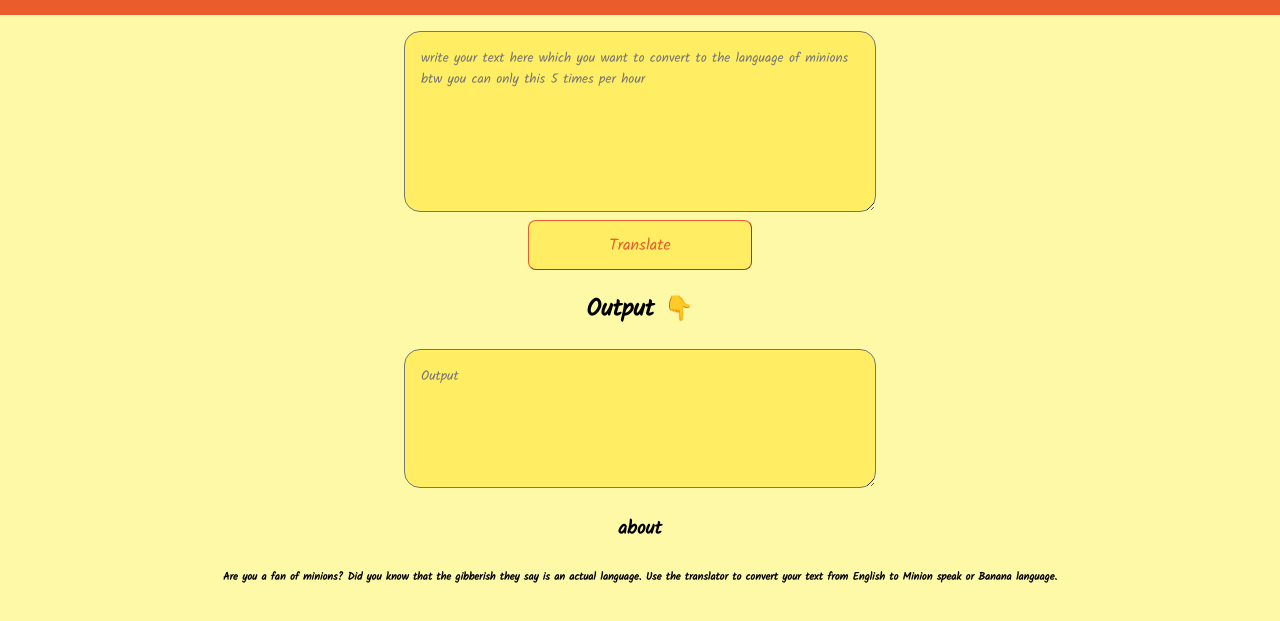
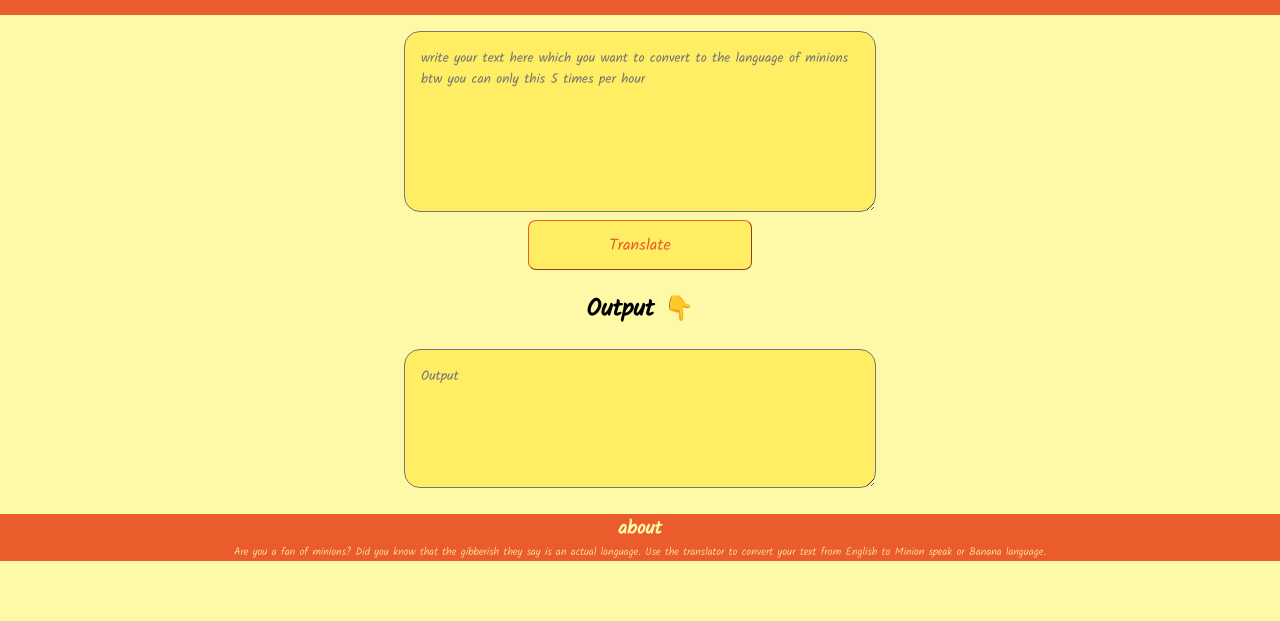
Before and after one commit to shobhit-28/neog.camp-translator, a plain HTML site: page index.html in a window 1280 px wide. Shown: the part 89-710 px from the top of the page. Drawn offline with Linux system fonts and the light colour scheme; a script that the page names is missing.

Commit message:
added footer

```diff
--- a/CSS/style.css
+++ b/CSS/style.css
@@ -26,9 +26,20 @@ body{
 h1{
     margin-top: 0px;
 }
+h6{
+    font-weight: 300;
+    margin-top: 0px;
+}
+h3{
+    margin-bottom: 0px;
+}
 .header{
     background-color: #EA5C2B;
     color: #FEF9A7;
     padding: 1rem;
     margin-bottom: 1rem;
 }
+.footer{
+    background-color: #EA5C2B;
+    color: #FEF9A7;
+}
```
